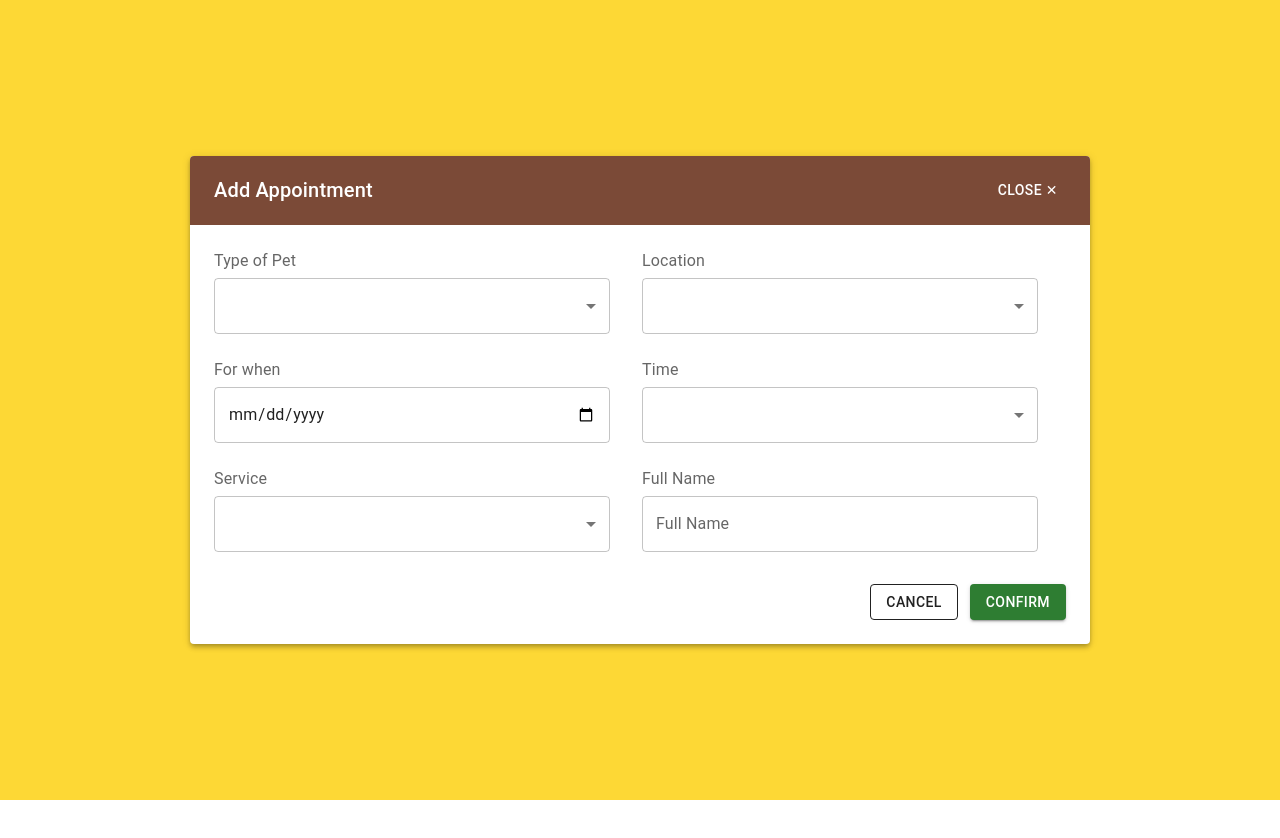
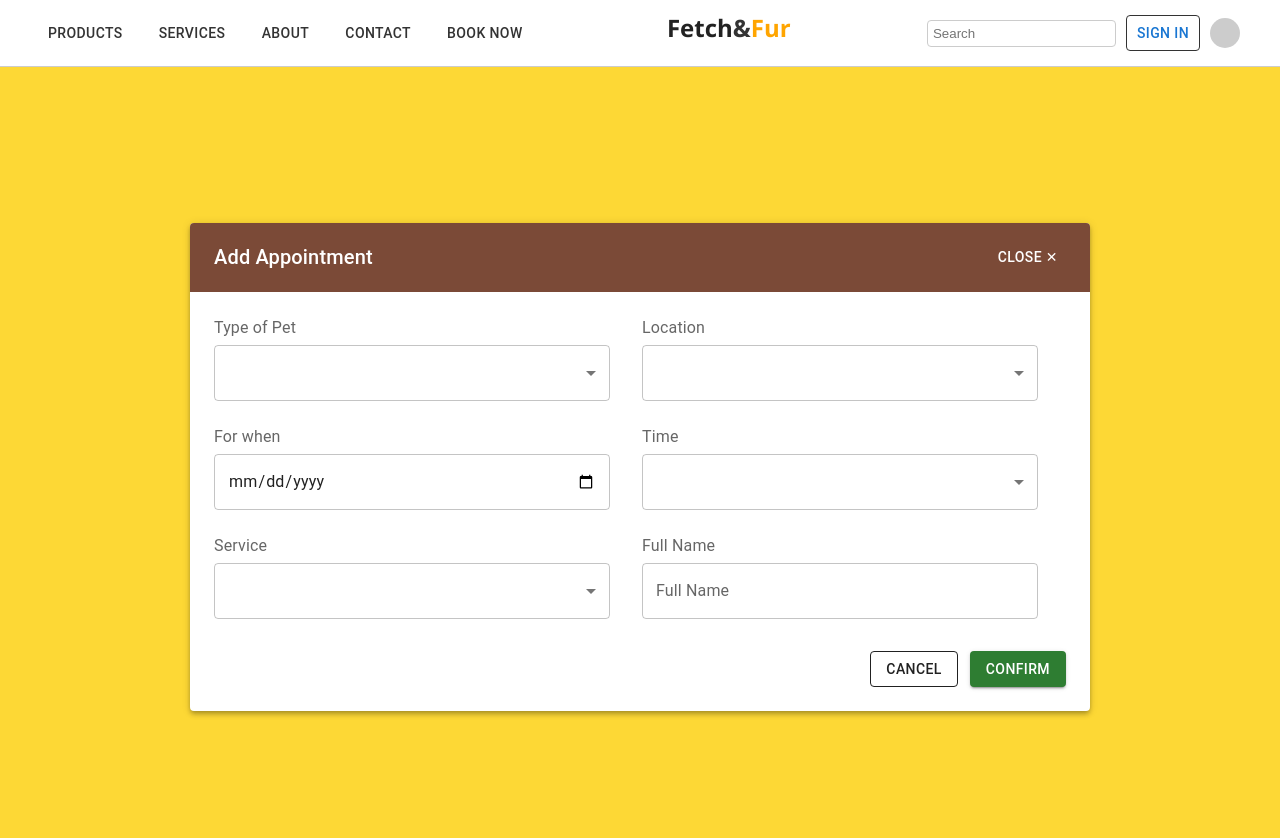
Before and after one commit to pejerx/petcare1, a React (Vite) app: page /appointment in a window 1280 px wide. Shown: the top 838 px of the page. Before the commit the page ends 800 px from the top, so only its background shows below. Built offline with nearby package versions, Linux system fonts and the light colour scheme.

Commit message:
Commit Message

```diff
--- a/src/pages/Appointment.jsx
+++ b/src/pages/Appointment.jsx
@@ -25,8 +25,38 @@ const Appointment = () => {
   };
 
   return (
-
-
+    <>
+      <header className="header">
+        <nav className="nav">
+          <ul className="nav-links">
+            <Button onClick={() => navigate('/shop')} variant="text" color="inherit">
+              Products
+            </Button>
+            {['Services', 'About', 'Contact'].map((label) => (
+              <li key={label}>
+                <Button
+                  onClick={label === 'Contact' ? () => alert("\uD83D\uDCDE 1234-456-7890 | \uD83D\uDCF1 123-456-7890") : () => alert('This feature is coming soon!')}
+                  variant="text" color="inherit">
+                  {label}
+                </Button>
+              </li>
+            ))}
+            <li>
+              <Button onClick={() => navigate('/appointment')} variant="text" color="inherit">
+                Book now
+              </Button>
+            </li>
+          </ul>
+          <div className="brand" onClick={() => navigate('/')} style={{ cursor: 'pointer' }}>
+            <span className="brand-bold">Fetch</span>&<span className="brand-light">Fur</span>
+          </div>
+          <div className="nav-right">
+            <input type="text" placeholder="Search" />
+            <Button onClick={() => navigate('/login')} variant="outlined">Sign in</Button>
+            <div className="profile-icon" />
+          </div>
+        </nav>
+      </header>
       <Box className="appointment-wrapper">
         <Paper elevation={4} className="appointment-container">
           <Box className="appointment-header">
@@ -109,7 +139,7 @@ const Appointment = () => {
           </Box>
         </Paper>
       </Box>
-
+    </>
   );
 };
 
```
